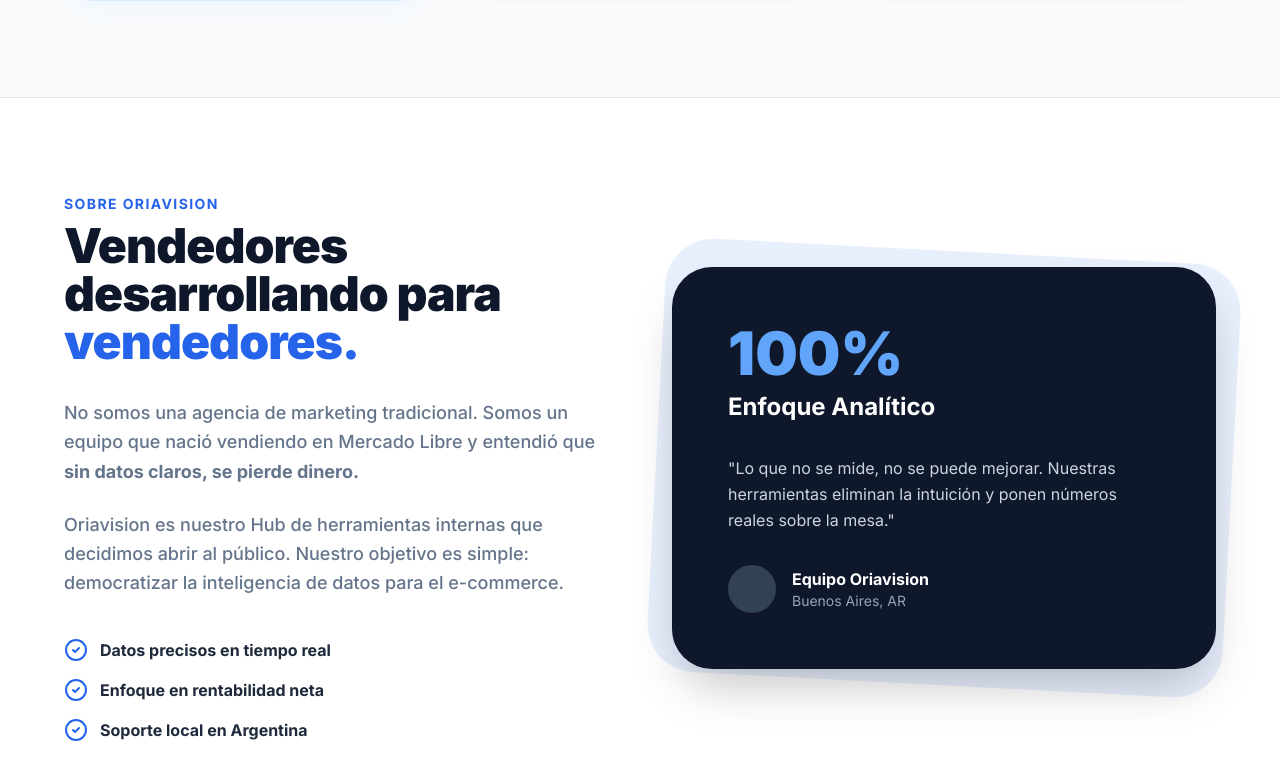
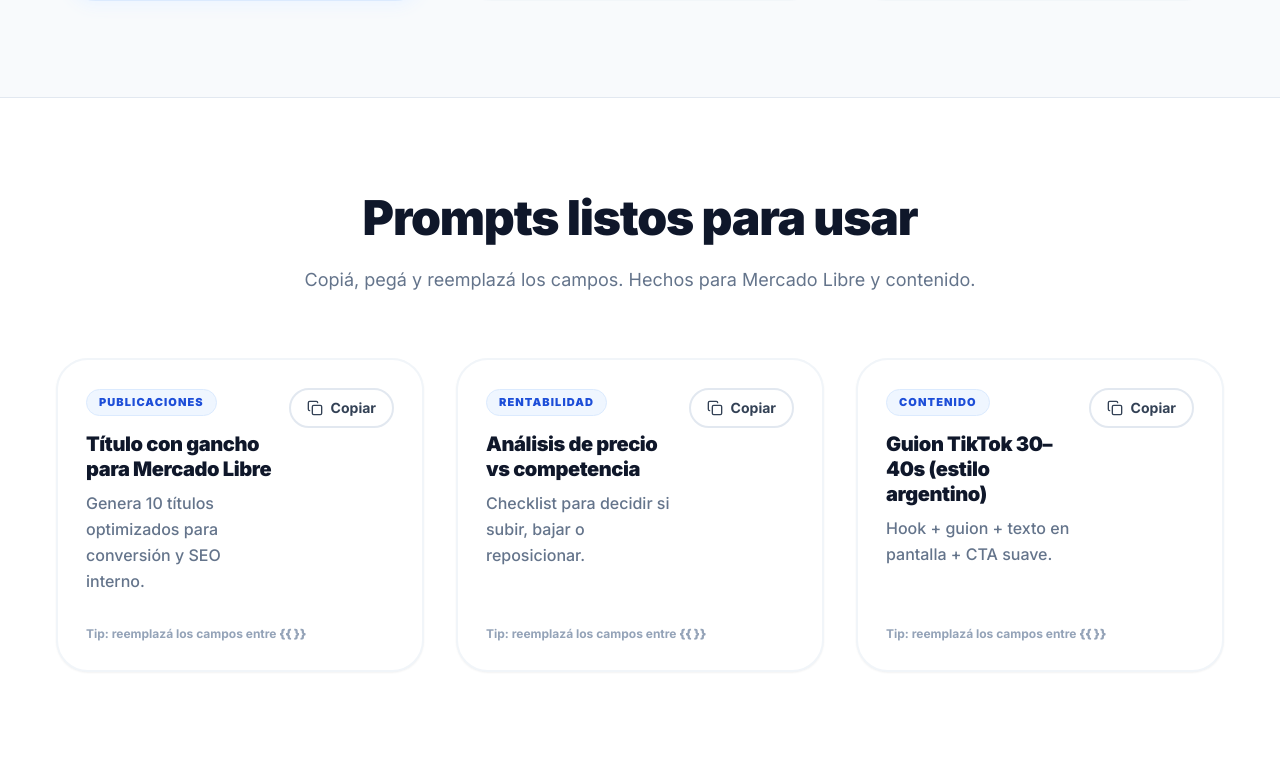
Before and after one commit to BengoDamian/oriavision-hub, a Next.js app: page / in a window 1280 px wide. Shown: the part 1393-2160 px from the top of the page. Built offline with nearby package versions, Linux system fonts and the light colour scheme.

Commit message:
Feature prompt y boton flotante whatsapp

```diff
--- a/src/app/page.tsx
+++ b/src/app/page.tsx
@@ -1,8 +1,22 @@
-import { ArrowRight, Calculator, BarChart3, Users, CheckCircle2 } from "lucide-react";
+import { ArrowRight, Calculator, BarChart3, Users, CheckCircle2, MessageCircle } from "lucide-react";
+import PromptCard from "@/components/PromptCard";
+import { prompts } from "@/lib/prompts";
 
 export default function Home() {
   return (
     <main className="flex flex-col min-h-screen">
+      {/* Floating WhatsApp button */}
+      <a
+        href="https://wa.me/5491127575675"
+        target="_blank"
+        rel="noreferrer"
+        aria-label="WhatsApp"
+        className="fixed bottom-6 right-6 z-[60] inline-flex items-center gap-2 rounded-full bg-[#25D366] px-5 py-3 text-white font-extrabold shadow-2xl hover:scale-[1.03] active:scale-[0.99] transition-transform"
+      >
+        <MessageCircle className="w-5 h-5" />
+        WhatsApp
+      </a>
+
       {/* --- HERO SECTION --- */}
       <section className="relative pt-24 pb-20 md:pt-32 md:pb-32 overflow-hidden bg-white">
         <div className="absolute top-0 left-1/2 -translate-x-1/2 w-[1000px] h-[500px] bg-blue-50 rounded-full blur-3xl opacity-50 -z-10" />
@@ -46,6 +60,13 @@ export default function Home() {
               className="w-full sm:w-auto px-10 py-4 bg-white border-2 border-slate-200 text-slate-600 hover:border-brand-600 hover:text-brand-600 text-lg font-bold rounded-full transition-all"
             >
               QUIÉNES SOMOS
+            </a>
+
+            <a
+              href="#prompts"
+              className="w-full sm:w-auto px-10 py-4 bg-white border-2 border-slate-200 text-slate-600 hover:border-brand-600 hover:text-brand-600 text-lg font-bold rounded-full transition-all"
+            >
+              PROMPTS
             </a>
           </div>
         </div>
@@ -122,6 +143,26 @@ export default function Home() {
                 En Desarrollo
               </button>
             </div>
+          </div>
+        </div>
+      </section>
+
+      {/* --- PROMPTS --- */}
+      <section id="prompts" className="py-24 bg-white scroll-mt-20">
+        <div className="container mx-auto px-4">
+          <div className="text-center mb-16">
+            <h2 className="text-3xl md:text-5xl font-black text-slate-900 mb-6 tracking-tight">
+              Prompts listos para usar
+            </h2>
+            <p className="text-lg text-slate-500 max-w-2xl mx-auto">
+              Copiá, pegá y reemplazá los campos. Hechos para Mercado Libre y contenido.
+            </p>
+          </div>
+
+          <div className="grid md:grid-cols-2 lg:grid-cols-3 gap-8">
+            {prompts.map((p) => (
+              <PromptCard key={p.id} item={p} />
+            ))}
           </div>
         </div>
       </section>
--- /dev/null
+++ b/src/components/PromptCard.tsx
@@ -0,0 +1,67 @@
+"use client";
+
+import { useState } from "react";
+import type { PromptItem } from "@/lib/prompts";
+import { Copy, Check } from "lucide-react";
+
+export default function PromptCard({ item }: { item: PromptItem }) {
+  const [copied, setCopied] = useState(false);
+
+  async function onCopy() {
+    try {
+      await navigator.clipboard.writeText(item.prompt);
+      setCopied(true);
+      setTimeout(() => setCopied(false), 1200);
+    } catch {
+      // fallback simple
+      const ta = document.createElement("textarea");
+      ta.value = item.prompt;
+      document.body.appendChild(ta);
+      ta.select();
+      document.execCommand("copy");
+      document.body.removeChild(ta);
+      setCopied(true);
+      setTimeout(() => setCopied(false), 1200);
+    }
+  }
+
+  return (
+    <div className="group bg-white rounded-[2rem] p-7 border-2 border-slate-100 hover:border-slate-300 transition-all duration-300 shadow-sm hover:shadow-md flex flex-col">
+      <div className="flex items-start justify-between gap-4 mb-4">
+        <div>
+          <div className="text-[11px] font-extrabold uppercase tracking-widest text-brand-700 bg-blue-50 border border-blue-100 inline-flex px-3 py-1 rounded-full">
+            {item.category}
+          </div>
+          <h3 className="mt-4 text-xl font-black text-slate-900 leading-tight">
+            {item.title}
+          </h3>
+          <p className="mt-2 text-slate-500 font-medium leading-relaxed">
+            {item.description}
+          </p>
+        </div>
+
+        <button
+          onClick={onCopy}
+          className="shrink-0 inline-flex items-center gap-2 rounded-full border-2 border-slate-200 px-4 py-2 text-sm font-bold text-slate-700 hover:border-brand-600 hover:text-brand-700 transition-colors"
+          aria-label="Copiar prompt"
+        >
+          {copied ? (
+            <>
+              <Check className="w-4 h-4" /> Copiado
+            </>
+          ) : (
+            <>
+              <Copy className="w-4 h-4" /> Copiar
+            </>
+          )}
+        </button>
+      </div>
+
+      <div className="mt-auto pt-4">
+        <div className="text-xs text-slate-400 font-semibold">
+          Tip: reemplazá los campos entre <span className="font-black">{"{{ }}"}</span>
+        </div>
+      </div>
+    </div>
+  );
+}
--- /dev/null
+++ b/src/lib/prompts.ts
@@ -0,0 +1,77 @@
+export type PromptCategory =
+  | "Mercado Libre"
+  | "Rentabilidad"
+  | "Publicaciones"
+  | "Contenido"
+  | "Atención al cliente"
+  | "Otros";
+
+export interface PromptItem {
+  id: string;
+  title: string;
+  description: string;
+  category: PromptCategory;
+  prompt: string;
+  tags?: string[];
+  featured?: boolean;
+}
+
+export const prompts: PromptItem[] = [
+  {
+    id: "ml-titulo-gancho",
+    title: "Título con gancho para Mercado Libre",
+    description: "Genera 10 títulos optimizados para conversión y SEO interno.",
+    category: "Publicaciones",
+    featured: true,
+    tags: ["títulos", "SEO", "conversión"],
+    prompt: `Actuá como especialista en Mercado Libre Argentina.
+Producto: {{PRODUCTO}}
+Marca/Modelo: {{MARCA_MODELO}}
+Características clave: {{CARACTERISTICAS}}
+Público objetivo: {{PUBLICO}}
+
+Generá:
+1) 10 títulos de ML (máx 60 caracteres, sin símbolos raros, sin mayúsculas excesivas).
+2) 5 variantes más “agresivas” orientadas a conversión.
+3) 10 bullets para la descripción (claros, con beneficios y especificaciones).
+Devuelve todo en formato listo para copiar y pegar.`,
+  },
+  {
+    id: "ml-precio-competencia",
+    title: "Análisis de precio vs competencia",
+    description: "Checklist para decidir si subir, bajar o reposicionar.",
+    category: "Rentabilidad",
+    tags: ["precio", "competencia"],
+    prompt: `Actuá como consultor de pricing para Mercado Libre.
+Mi producto: {{PRODUCTO}}
+Mi costo: {{COSTO}}
+Mi precio actual: {{PRECIO}}
+Competidores: {{LISTA_COMPETIDORES_CON_PRECIOS}}
+
+Quiero que me devuelvas:
+- Diagnóstico (1 párrafo)
+- 5 acciones concretas (ordenadas por impacto)
+- Recomendación final de precio (rango) y por qué
+- Riesgos y cómo mitigarlos`,
+  },
+  {
+    id: "tiktok-guion-30s",
+    title: "Guion TikTok 30–40s (estilo argentino)",
+    description: "Hook + guion + texto en pantalla + CTA suave.",
+    category: "Contenido",
+    featured: true,
+    tags: ["tiktok", "guion", "hooks"],
+    prompt: `Actuá como estratega de TikTok para vendedores de Mercado Libre Argentina.
+Tema del video: {{TEMA}}
+Objetivo: {{OBJETIVO}} (ej: comentarios / guardados / leads)
+Nivel del público: {{NIVEL}} (principiante/medio/avanzado)
+
+Entregá:
+1) 3 títulos de portada (cortos)
+2) 3 hooks (uno polémico)
+3) Guion 30–40s (oral) + texto en pantalla + cortes
+4) Comentario anzuelo
+5) CTA suave
+6) Caption + hashtags`,
+  },
+];
```
